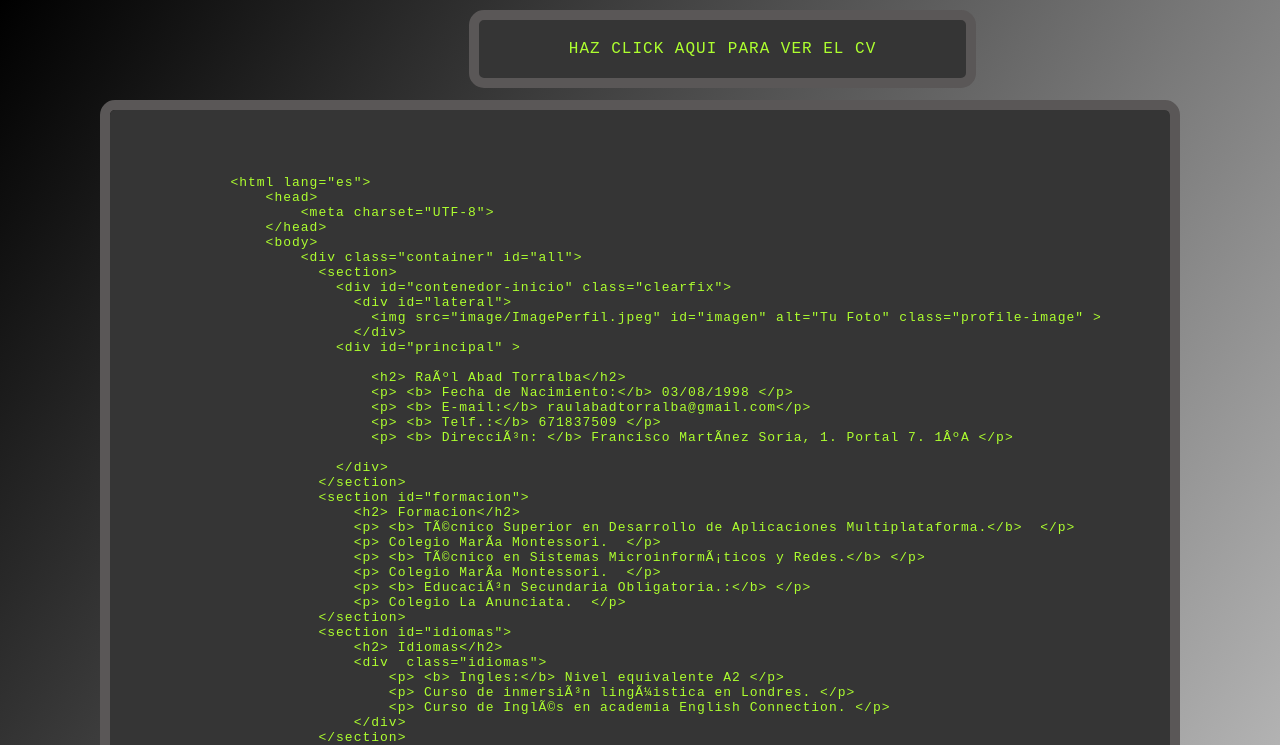
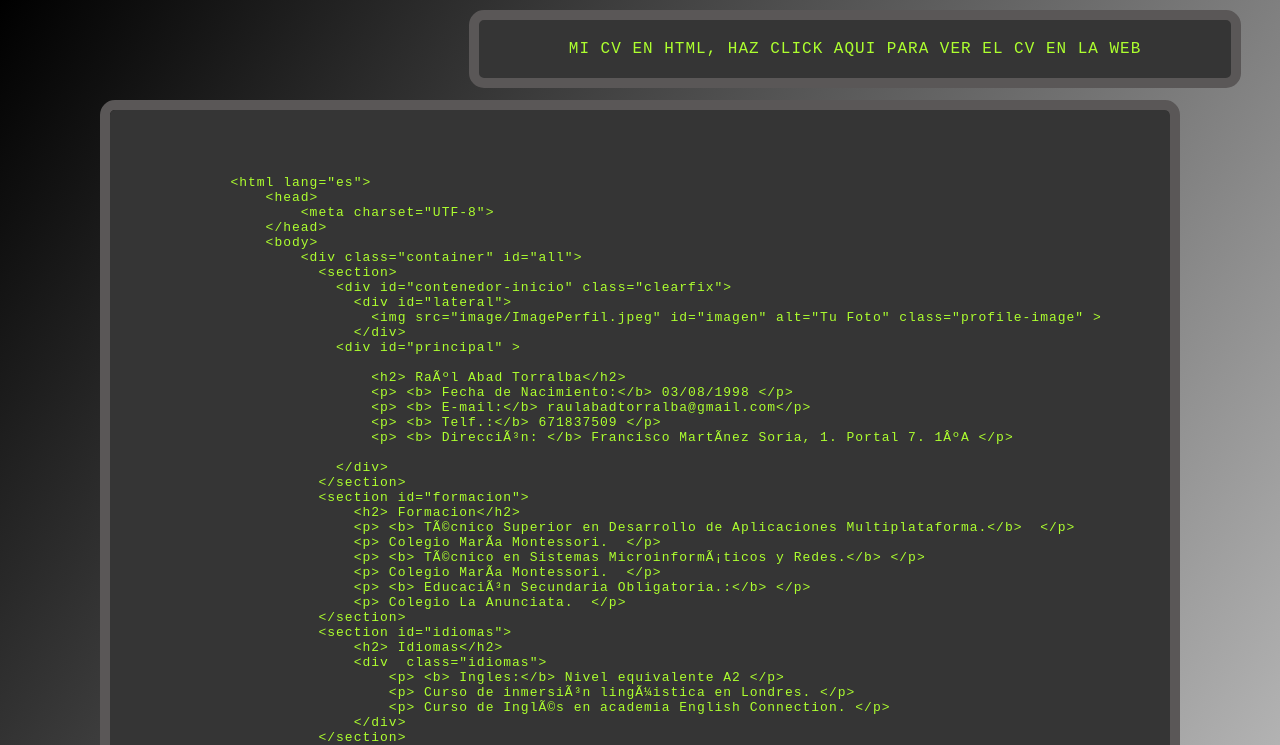
Before and after one commit to raulabadt/Portafolios, a plain HTML site: page index.html in a window 1280 px wide. Shown: the top 745 px of the page. Drawn offline with Linux system fonts and the light colour scheme.

Commit message:
Update title.

```diff
--- a/index.html
+++ b/index.html
@@ -10,7 +10,7 @@
   <section id="code" onclick="changeWeb()">
 
     <pre>
-      <span class="pre-button" >HAZ CLICK AQUI PARA VER EL CV</span>
+      <span class="pre-button" >MI CV EN HTML, HAZ CLICK AQUI PARA VER EL CV EN LA WEB</span>
         &lt;html lang="es"&gt;
             &lt;head&gt;
                 &lt;meta charset="UTF-8"&gt;
```
